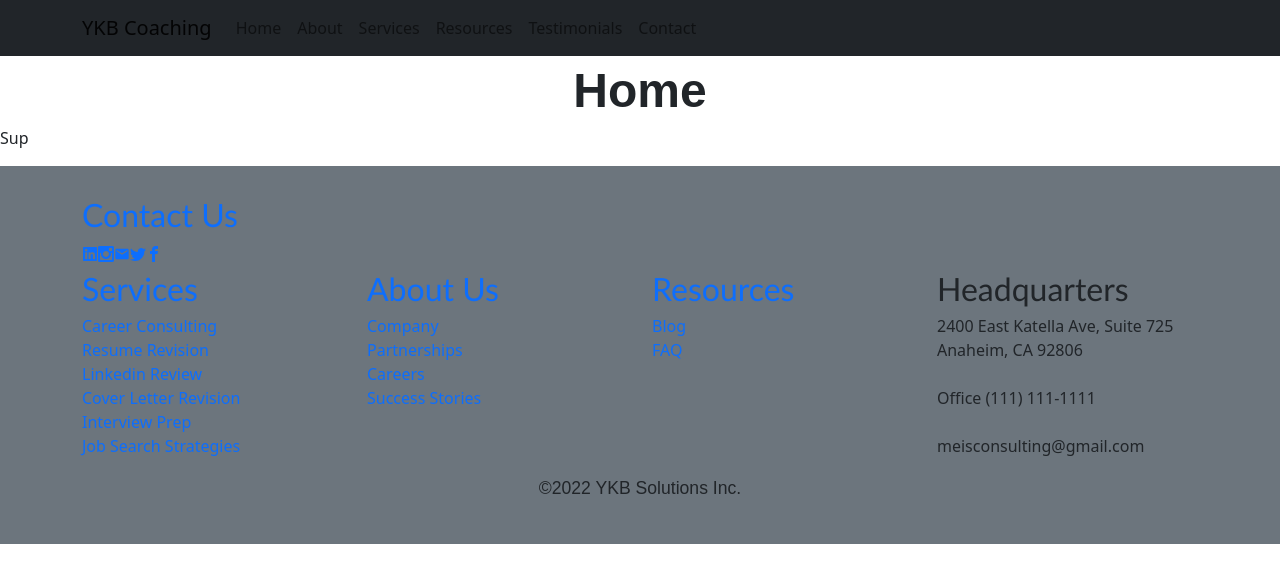
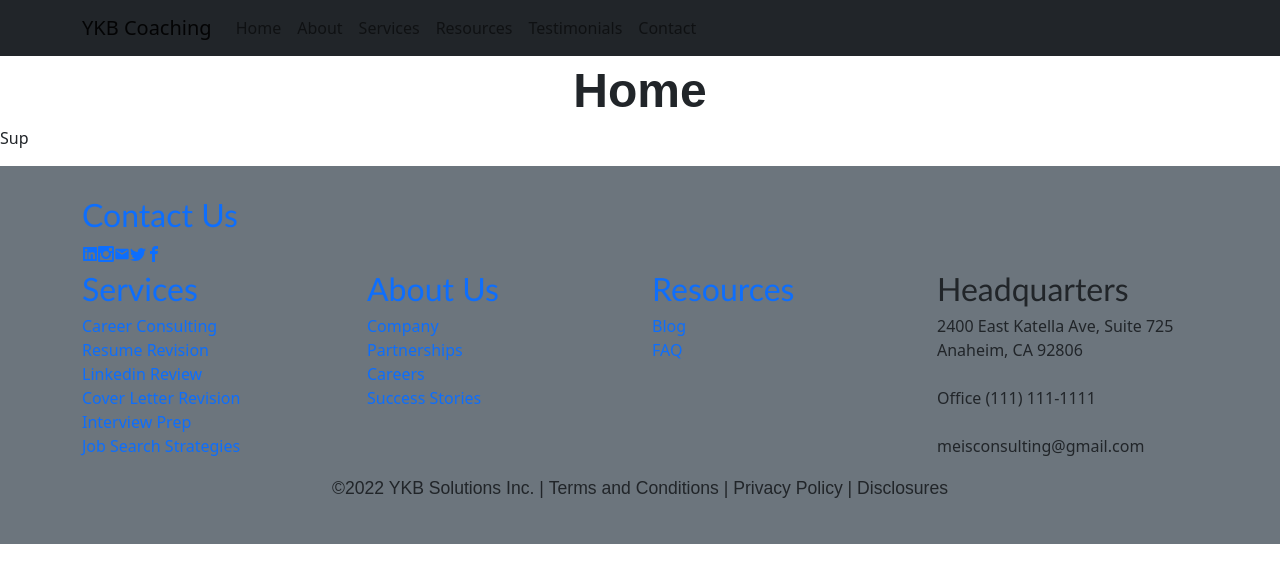
Before and after one commit to jermeewinn/YKB-solutions, a React (Create React App) app: page / in a window 1280 px wide. Shown: the top 582 px of the page. Built offline with nearby package versions, Linux system fonts and the light colour scheme; the HTML template or start-up script is replaced by a standard one.

Commit message:
added Terms & Conditions, Privacy Policy, and Disclosures in Footer component

```diff
--- a/src/components/Footer/index.js
+++ b/src/components/Footer/index.js
@@ -21,7 +21,8 @@ function Footer() {
                     <FooterHQ />
                 </Row>
             </Container>
-            <h6 classname='copyright'>&copy;{new Date().getFullYear()} YKB Solutions Inc.</h6>
+            <h6 classname='copyright'>
+                &copy;{new Date().getFullYear()} YKB Solutions Inc.&nbsp;|&nbsp;Terms and Conditions&nbsp;|&nbsp;Privacy Policy&nbsp;|&nbsp;Disclosures</h6>
         </footer>
     );
 };
```
